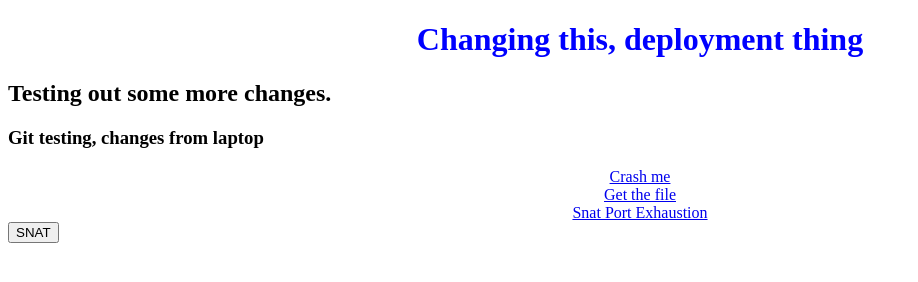
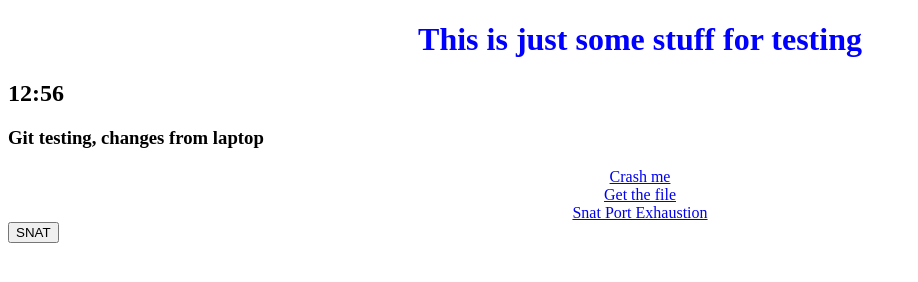
Before and after one commit to Yagudagu/jacmarTesting, a website: page index.html in a window 1280 px wide. Shown: the whole page, without its empty margins (0-918 px from the left). Drawn offline with Linux system fonts and the light colour scheme.

Commit message:
more chachachachachanges

```diff
--- a/index.html
+++ b/index.html
@@ -8,8 +8,8 @@
   <body>
     <header></header>
     <div>
-      <h1>Changing this, deployment thing</h1>
-      <h2>Testing out some more changes.</h2>
+      <h1>This is just some stuff for testing</h1>
+      <h2>12:56</h2>
       <h3>Git testing, changes from laptop</h3>
       <div class="btn"><a href="/crash">Crash me</a></div>
       <div class="btn"><a href="/file">Get the file</a></div>
```
